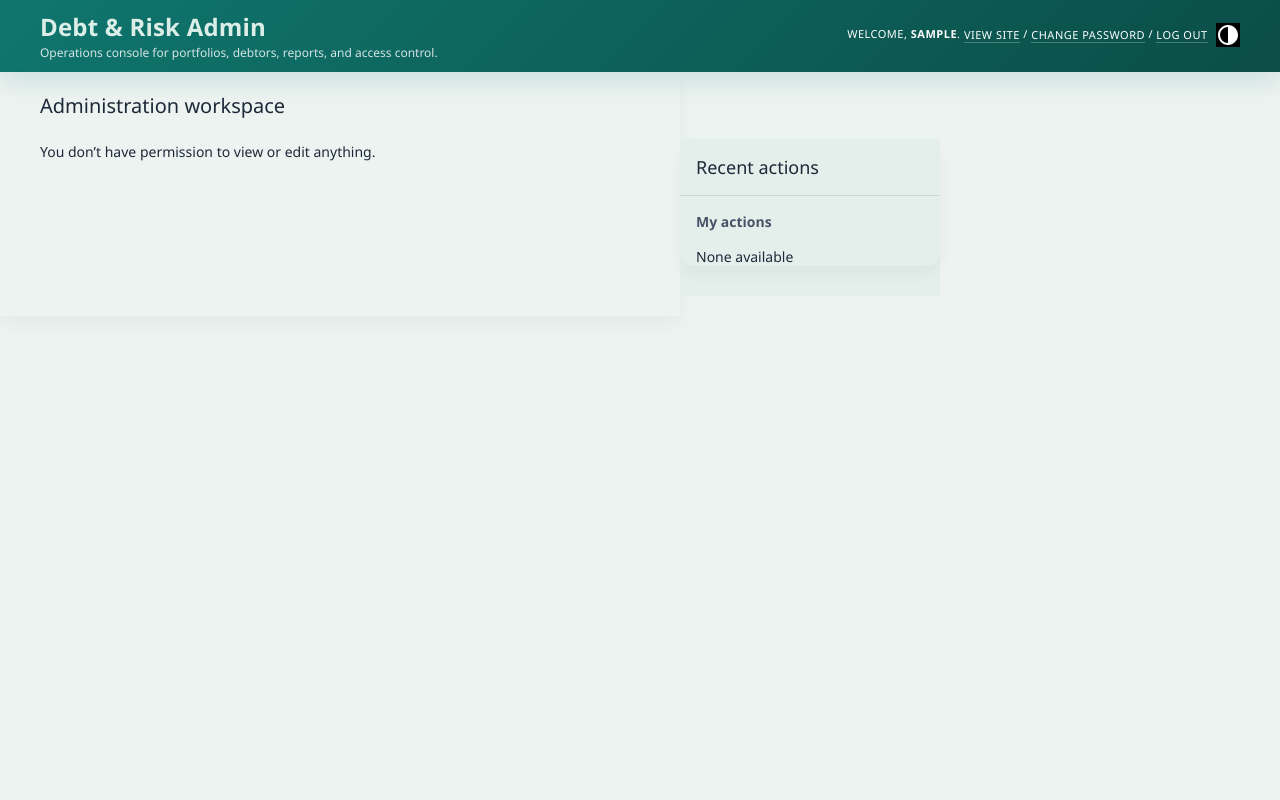
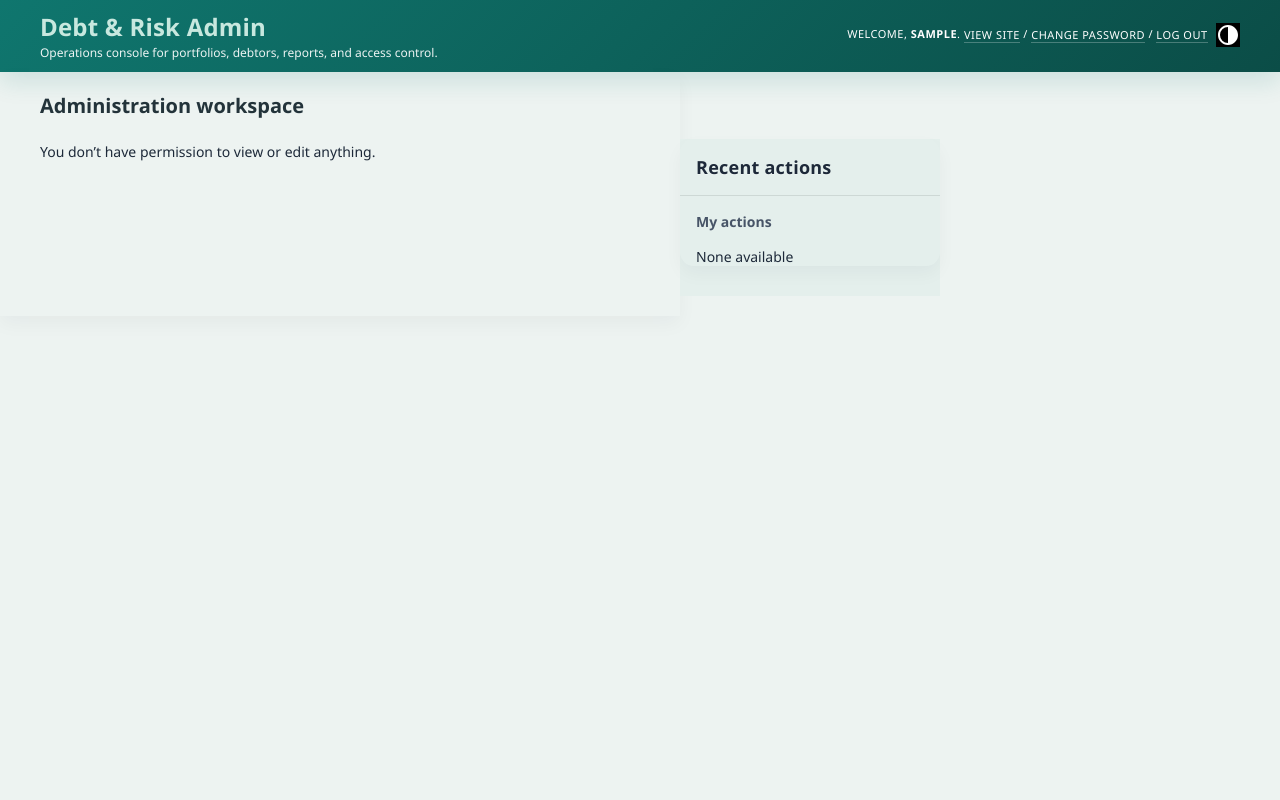
Before and after one commit to vegaFlex/debt-risk-intelligence-hub, a Django app: page /admin/ in a window 1280 px wide. Run offline with Django 5.2, Linux system fonts and the light colour scheme; the visitor is signed in with stand-in values (Sample User, id 1); data comes from the database, SQL or seed files in the repository; data that the repository does not hold is empty.

Commit message:
style: improve admin theme contrast

```diff
--- a/static/css/admin_theme.css
+++ b/static/css/admin_theme.css
@@ -1,7 +1,7 @@
 :root {
   --primary: #0f766e;
   --secondary: #0b4d47;
-  --accent: #dbeee8;
+  --accent: #c8e8df;
   --primary-fg: #ffffff;
   --body-fg: #1d2939;
   --body-bg: #edf3f1;
@@ -49,7 +49,7 @@ body.login {
 
 .admin-branding-copy {
   margin: 2px 0 0;
-  color: rgba(255, 255, 255, 0.82);
+  color: rgba(255, 255, 255, 0.92);
   font-size: 12px;
   font-weight: 500;
 }
@@ -82,9 +82,12 @@ form .help,
 .module h2,
 .module caption,
 .inline-group h2 {
-  background: #dcefe9;
-  color: #0b4d47;
+  background: linear-gradient(180deg, #cae9e0 0%, #b9dfd4 100%);
+  color: #0a4b45;
   border-radius: 12px 12px 0 0;
+  font-weight: 800;
+  letter-spacing: 0.25px;
+  text-shadow: 0 1px 0 rgba(255, 255, 255, 0.35);
 }
 
 .dashboard .module table td,
@@ -127,8 +130,9 @@ a.button:hover {
 }
 
 #changelist-filter h2 {
-  background: #eff7f4;
-  color: #0b4d47;
+  background: #dfeee8;
+  color: #0a4b45;
+  font-weight: 800;
 }
 
 #changelist-filter li.selected a {
@@ -139,3 +143,18 @@ a.button:hover {
 .login #header {
   border-bottom: none;
 }
+
+.dashboard .module table th a,
+.dashboard .module table td a {
+  font-weight: 700;
+}
+
+.dashboard #content .module caption a,
+.dashboard #content .module h2 {
+  opacity: 1;
+}
+
+#content h1 {
+  color: #23333a;
+  font-weight: 700;
+}
```
